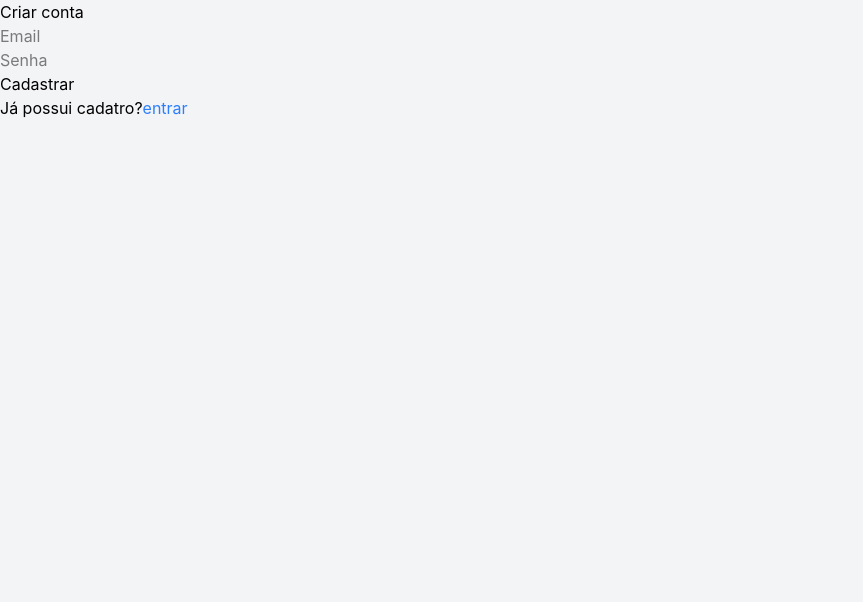
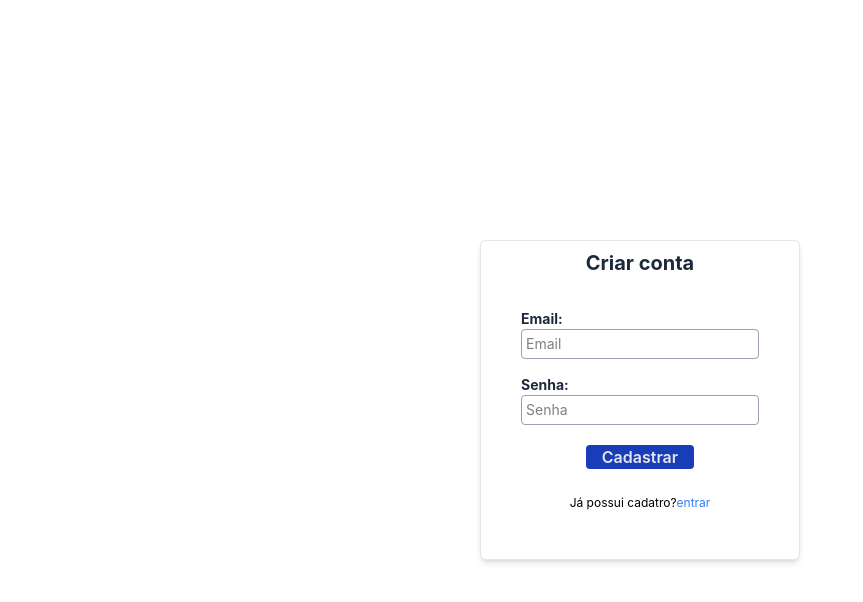
Before and after one commit to MarcosSC00/checkstock, a React (Vite) app: page / in a window 1280 px wide. Shown: the top 602 px of the page, without its empty margins (0-863 px from the left). Built offline with nearby package versions, Linux system fonts and the light colour scheme; no server answers.

Commit message:
criação de parte do layout

```diff
--- a/index.html
+++ b/index.html
@@ -6,7 +6,7 @@
     <meta name="viewport" content="width=device-width, initial-scale=1.0" />
     <title>checkstock</title>
   </head>
-  <body class="bg-gray-100">
+  <body class="bg-white">
     <div id="root"></div>
     <script type="module" src="/src/main.tsx"></script>
   </body>
--- /dev/null
+++ b/src/components/equipamentCard.tsx
@@ -0,0 +1,25 @@
+import { MonitorSmartphone, PenBox } from "lucide-react";
+import type { EquipamentType } from "../types/equipamentType";
+import { Link } from "react-router-dom";
+
+export function EquipamentCard({ name, quantity }: EquipamentType) {
+  return (
+    <div
+      className="flex items-center justify-between p-2 border-b
+    border-gray-200 w-full"
+    >
+      <div className="flex w-fit gap-2 items-center">
+        <div className="border border-gray-400 p-1 rounded-sm">
+          <MonitorSmartphone size={20} />
+        </div>
+        <h2 className="text-sm text-gray-700 font-bold capitalize">{name}</h2>
+      </div>
+      <div className="flex items-center gap-2">
+        <span className="font-black text-gray-700">{quantity}</span>
+        <Link to={""}>
+          <PenBox size={20} />
+        </Link>
+      </div>
+    </div>
+  );
+}
--- a/src/components/navigation.tsx
+++ b/src/components/navigation.tsx
@@ -1,51 +1,50 @@
 import { NavLink } from "react-router-dom";
 
 export function Navigation() {
-
   return (
-    <div className="px-6 py-4 w-full bg-white border-b
-    border-gray-200 hidden md:block">
+    <div
+      className="w-full bg-white border-b
+    border-gray-200 pt-5"
+    >
       <nav>
-        <ul className="flex items-start flex-col md:items-center
-        md:flex-row md:w-full text-right gap-8 text-sm
-        font-semibold text-gray-400">
+        <ul
+          className="flex items-start text-right text-sm
+        font-semibold text-gray-400"
+        >
           <li>
             <NavLink
-              to="/dashboard"
-              className={({isActive}) => `cursor-pointer transition-colors hover:text-gray-600
-              ${
-                isActive
-                  ? "border-b-2 border-gray-600 text-gray-600"
-                  : ""
-              }`}
+              to="/"
+              className={({
+                isActive,
+              }) => `cursor-pointer transition-colors hover:text-gray-600
+              rounded-[5px_5px_0px_0px] border-r border-gray-200/60 bg-gray-400/40 px-4
+              ${isActive ? "text-gray-600 bg-white border-x border-t border-gray-100" : ""}`}
             >
-                Início
+              Início
             </NavLink>
           </li>
           <li>
             <NavLink
-              to="/equipaments"
-              className={({isActive}) => `cursor-pointer transition-colors hover:text-gray-600
-              ${
-                isActive
-                  ? "border-b-2 border-gray-600 text-gray-600"
-                  : ""
-              }`}
+              to=""
+              className={({
+                isActive,
+              }) => `cursor-pointer transition-colors hover:text-gray-600
+              rounded-[5px_5px_0px_0px] border-r border-gray-200/60 bg-gray-400 px-4
+              ${isActive ? "text-gray-600 bg-white border-x border-t border-gray-100" : ""}`}
             >
-                Equipamentos
+              Equipamentos
             </NavLink>
           </li>
           <li>
             <NavLink
-              to="/consumptions"
-              className={({isActive}) => `cursor-pointer transition-colors hover:text-gray-600
-              ${
-                  isActive
-                  ? "border-b-2 border-gray-600 text-gray-600"
-                  : ""
-              }`}
+              to=""
+              className={({
+                isActive,
+              }) => `cursor-pointer transition-colors hover:text-gray-600
+              rounded-[5px_5px_0px_0px] border-r border-gray-200/60 bg-gray-400 px-4
+              ${isActive ? "text-gray-600 bg-white border-x border-t border-gray-100" : ""}`}
             >
-                Consumo
+              Consumo
             </NavLink>
           </li>
         </ul>
--- a/src/components/pageWrapper.tsx
+++ b/src/components/pageWrapper.tsx
@@ -1,13 +1,11 @@
 import { Navigation } from "./navigation";
 
-export function PageWrapper({children}: any) {
+export function PageWrapper({ children }: any) {
   return (
     <div className="min-h-screen flex flex-col justify-between">
-      <div className="md:flex-1 md:min-h-screen">
+      <div className="flex flex-col">
         <Navigation />
-        <div className="max-w-360 w-full mx-auto">
-          {children}
-        </div>
+        <div className="max-w-360 w-full mx-auto flex-1">{children}</div>
       </div>
     </div>
   );
--- a/src/index.css
+++ b/src/index.css
@@ -1 +1,8 @@
 @import "tailwindcss";
+
+* {
+  outline: none;
+}
+button:hover {
+  cursor: pointer;
+}
--- a/src/pages/Dashboard.tsx
+++ b/src/pages/Dashboard.tsx
@@ -3,17 +3,30 @@ import { PageWrapper } from "../components/pageWrapper";
 import { Modal } from "../components/modal";
 import { CreateEquipament } from "../components/forms/createEquipament";
 import * as Dialog from "@radix-ui/react-dialog";
+import { EquipamentCard } from "../components/equipamentCard";
 
 export function Dashboard() {
   const [isSubmiting, setIsSubmiting] = useState<boolean>(false);
   const [openModal, setOpenModal] = useState<boolean>(false);
   return (
     <PageWrapper>
-      <button onClick={() => setOpenModal(true)}>Criar Equipamento</button>
+      <div className="flex flex-col items-center mt-10">
+        <EquipamentCard name="mouse" created_at="29/032026" quantity={10} />
+        <button
+          onClick={() => setOpenModal(true)}
+          className="px-2 py-1 bg-blue-700 rounded-md
+        text-gray-50 font-bold justify-self-auto w-fit
+        mt-5 hover:bg-blue-800 transition-all duration-150
+        text-sm"
+        >
+          Criar Equipamento
+        </button>
+      </div>
       <Modal
         tiltle="Cadastro de Cliente"
         open={openModal}
         setOpen={setOpenModal}
+        trigger={<></>}
       >
         <CreateEquipament
           onLoading={setIsSubmiting}
--- a/src/pages/Login.tsx
+++ b/src/pages/Login.tsx
@@ -2,7 +2,7 @@ import { useForm } from "react-hook-form";
 import { login } from "../services/authService";
 import { toast } from "sonner";
 import { useState } from "react";
-import { useNavigate } from "react-router-dom";
+import { Link, useNavigate } from "react-router-dom";
 
 interface LoginInputs {
   email: string;
@@ -29,22 +29,79 @@ export function Login() {
     }
   };
   return (
-    <form onSubmit={handleSubmit(onSubmit)}>
-      <h2>Entrar</h2>
+    <div className="w-full h-screen flex justify-center items-center">
+      <div
+        className="max-w-80 w-full flex flex-col items-center
+      border border-gray-200 rounded-md justify-self-center
+      h-80 px-10 bg-white shadow-md"
+      >
+        <form
+          onSubmit={handleSubmit(onSubmit)}
+          className="flex flex-col items-center w-full"
+        >
+          <h2
+            className="text-xl font-bold text-slate-800 mt-2
+          mb-8"
+          >
+            Entrar
+          </h2>
 
-      <div>
-        <input type="email" placeholder="Email" {...register("email")} />
+          <div className="flex flex-col w-full">
+            <label
+              htmlFor="emailLogin"
+              className="text-sm font-bold
+            text-slate-800"
+            >
+              Email:
+            </label>
+            <input
+              id="emailLogin"
+              type="email"
+              placeholder="Email"
+              {...register("email")}
+              className="border border-gray-400 rounded-sm px-1 py-1 text-sm
+              text-gray-500"
+            />
             {errors.email && <span>{errors.email.message}</span>}
           </div>
 
-      <div>
-        <input type="password" placeholder="Senha" {...register("password")} />
+          <div className="flex flex-col w-full mt-4">
+            <label
+              htmlFor="passwordLogin"
+              className="text-sm font-bold
+            text-slate-800"
+            >
+              Senha:
+            </label>
+            <input
+              id="passwordLogin"
+              type="password"
+              placeholder="Senha"
+              {...register("password")}
+              className="border border-gray-400 rounded-sm px-1 py-1 text-sm
+              text-gray-700"
+            />
             {errors.password && <span>{errors.password.message}</span>}
           </div>
 
-      <button type="submit" disabled={loading}>
+          <button
+            type="submit"
+            disabled={loading}
+            className="rounded-sm bg-blue-800 px-4 text-gray-200 font-semibold
+            hover:bg-blue-900 transition-all duration-150 my-5 text-sm uppercase"
+          >
             {loading ? "Entrando..." : "Entrar"}
           </button>
         </form>
+        <div>
+          <span className="text-xs">
+            Não possui cadastro?
+            <Link className="text-blue-500 hover:text-blue-600" to={"/"}>
+              Registre-se
+            </Link>
+          </span>
+        </div>
+      </div>
+    </div>
   );
 }
--- a/src/pages/Register.tsx
+++ b/src/pages/Register.tsx
@@ -30,45 +30,82 @@ export function Register() {
     }
   };
   return (
-    <div>
-      <form onSubmit={handleSubmit(onSubmit)}>
-        <h2>Criar conta</h2>
+    <div className="w-full h-screen flex justify-center items-center">
+      <div
+        className="max-w-80 w-full flex flex-col items-center
+      border border-gray-200 rounded-md justify-self-center
+      h-80 px-10 bg-white shadow-md"
+      >
+        <form
+          onSubmit={handleSubmit(onSubmit)}
+          className="flex flex-col items-center w-full"
+        >
+          <h2
+            className="text-xl font-bold text-slate-800 mt-2
+          mb-8"
+          >
+            Criar conta
+          </h2>
 
-        <div>
+          <div className="flex flex-col w-full">
+            <label
+              htmlFor="emailRegister"
+              className="text-sm font-bold
+            text-slate-800"
+            >
+              Email:
+            </label>
             <input
+              id="emailRegister"
               type="email"
               placeholder="Email"
               {...register("email", {
                 required: "Informe um email válido.",
               })}
+              className="border border-gray-400 rounded-sm px-1 py-1 text-sm"
             />
             {errors.email && <span>{errors.email.message}</span>}
           </div>
 
-        <div>
+          <div className="flex flex-col w-full mt-4">
+            <label
+              htmlFor="passwordRegister"
+              className="text-sm font-bold
+            text-slate-800"
+            >
+              Senha:
+            </label>
             <input
+              id="passwordRegister"
               type="password"
               placeholder="Senha"
               {...register("password", {
                 required: "Senha obrigatória.",
                 minLength: 6,
               })}
+              className="border border-gray-400 rounded-sm px-1 py-1 text-sm"
             />
             {errors.password && <span>{errors.password.message}</span>}
           </div>
 
-        <button type="submit" disabled={loading}>
+          <button
+            type="submit"
+            disabled={loading}
+            className="rounded-sm bg-blue-800 px-4 text-gray-200 font-semibold
+            hover:bg-blue-900 transition-all duration-150 my-5"
+          >
             {loading ? "Criando..." : "Cadastrar"}
           </button>
         </form>
         <div>
-        <span>
+          <span className="text-xs">
             Já possui cadatro?
-          <Link className="text-blue-500" to={"/login"}>
+            <Link className="text-blue-500 hover:text-blue-600" to={"/login"}>
               entrar
             </Link>
           </span>
         </div>
       </div>
+    </div>
   );
 }
```
Lines whose indentation alone changed are shown as unchanged.
